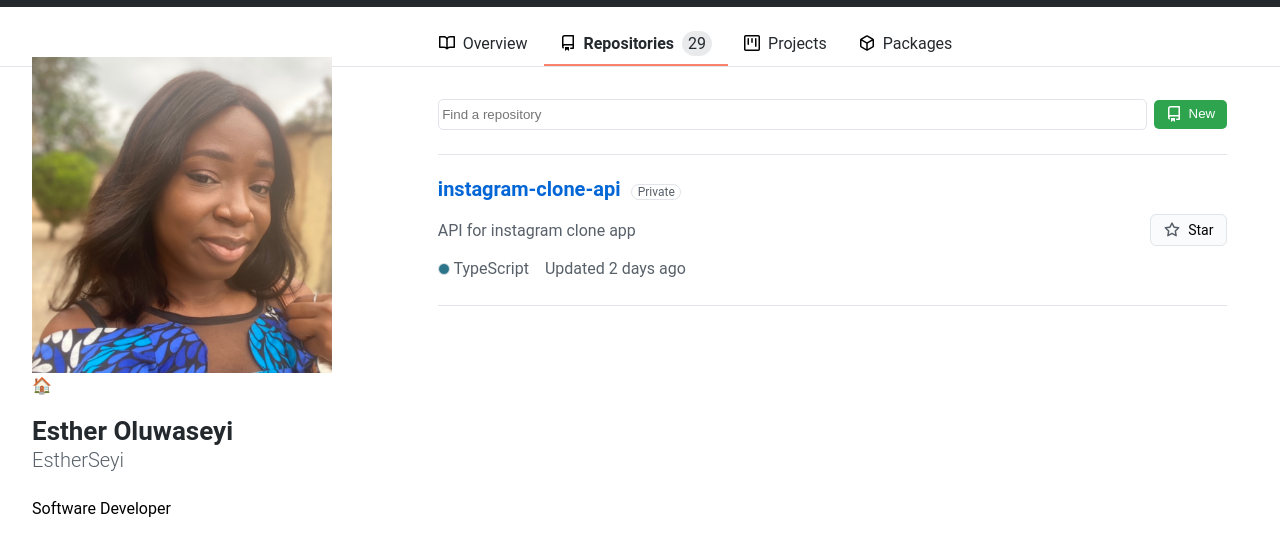
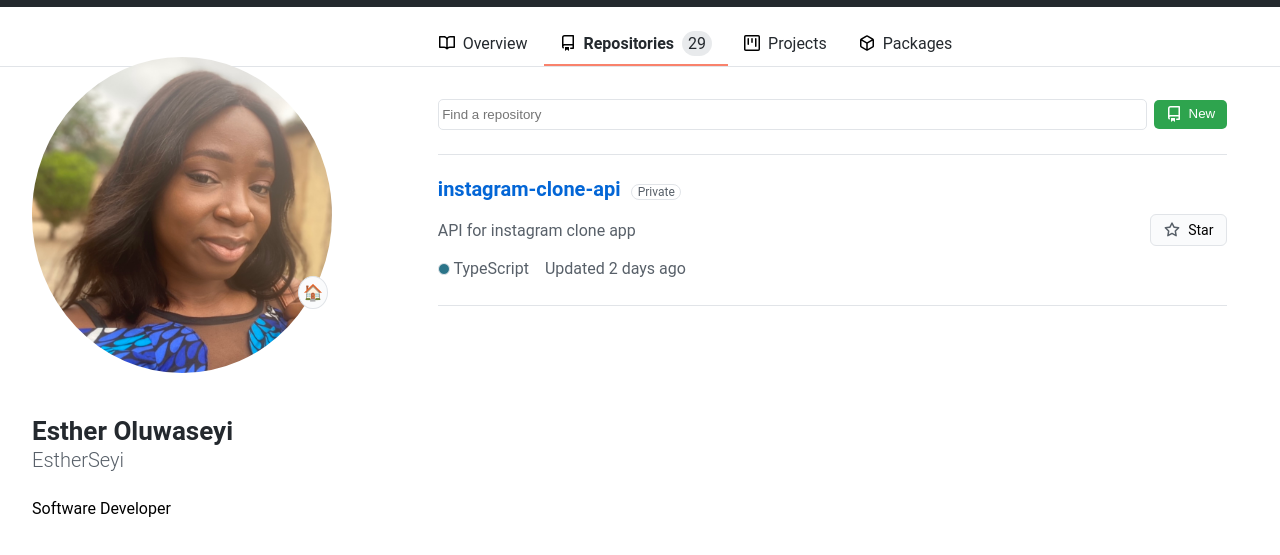
Before and after one commit to EstherSeyi/github-repo-page-clone, a website: page index.html in a window 1280 px wide. Shown: the part 51-606 px from the top of the page. Drawn offline with Linux system fonts and the light colour scheme.

Commit message:
adds styles to support user status

```diff
--- a/css/main.css
+++ b/css/main.css
@@ -30,12 +30,16 @@
 }
 .information-section__photo {
   z-index: 4;
+  position: relative;
 }
 .second-nav {
   z-index: 3;
   position: sticky;
   top: 0px;
   background-color: var(--color-bg-primary);
+}
+.information-section__emoji-container {
+  display: none;
 }
 
 @media (min-width: 768px) {
@@ -56,6 +60,12 @@
   .information-section__photo {
     position: relative;
     bottom: 26px;
+  }
+  .information-section__emoji-container {
+    display: block;
+    position: absolute;
+    bottom: 48px;
+    right: 4px;
   }
 }
 
@@ -135,6 +145,10 @@
   background-color: rgba(209, 213, 218, 0.5);
 }
 
+.information-section__emoji-container {
+  background-color: var(--color-bg-accent);
+}
+
 /**
 ==============
 SPACING
@@ -153,6 +167,10 @@
   width: 16%;
   height: 16%;
 }
+.information-section__profile-photo {
+  width: 100%;
+  height: 100%;
+}
 
 .names__fullname,
 .names__username {
@@ -161,6 +179,10 @@
 .information-section__bio {
   padding: 0.25em;
   margin-bottom: 0.75em;
+}
+
+.information-section__emoji-container {
+  padding: 0.175em 0.25em;
 }
 
 @media (min-width: 768px) {
@@ -257,7 +279,8 @@
 ==============
 */
 /* information section */
-.information-section__photo {
+.information-section__photo,
+.information-section__profile-photo {
   border-radius: 100%;
 }
 .information-section__bio {
@@ -267,6 +290,10 @@
 
 .information-section__bio > p::before {
   content: "🏠 ";
+}
+.information-section__emoji-container {
+  border: 1px solid var(--color-border);
+  border-radius: 100%;
 }
 
 /* Second Navigation and Repos */
```
